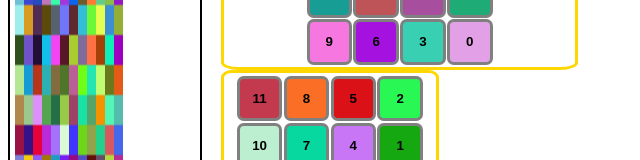
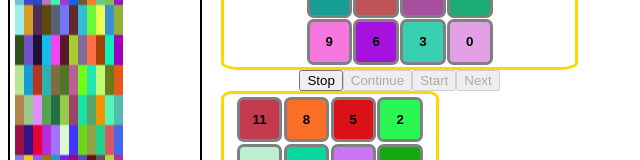
Before and after one commit to mirrorshot/keybow-theme-maker, a Vue app: page / in a window 1280 px wide. Shown: the part 151-311 px from the top of the page, without its empty margins (0-640 px from the left). Built offline with nearby package versions, Linux system fonts and the light colour scheme.

Commit message:
WIP - securing animator and composer at frames file load

```diff
--- a/src/App.vue
+++ b/src/App.vue
@@ -34,6 +34,7 @@
       />
       <div id="animated">
         <animated
+        ref="animated"
         :frames="frames"
         ></animated>
       </div>
@@ -144,14 +145,14 @@ export default {
     }
   },
   methods: {
-    loadFrames(frames) {
-      console.log("loaded new frames", frames);
+    loadFrames(newFrames) {
+      this.$refs.animated.stopAnimationAt0();
+      this.currentFrame = 0;
+      console.log("loaded new frames", newFrames);
       console.log("frames were", this.frames);
-      this.frames.splice(0, this.frames.length);
-      for(let frame in frames) {
-        this.frames.push(frame);
-      }
+      this.frames.splice(0, this.frames.length, newFrames);
       console.log("frames are", this.frames);
+      this.$refs.animated.restartAnimation();
     },
     loadPalette(palette){
       this.composerPalette.splice(0, this.composerPalette.length, palette);
@@ -189,11 +190,9 @@ export default {
     },
     deleteFrame() {
       if (this.frames.length > 1) {
-        //console.log("deleting frame " + this.currentFrame + " of " + this.frames.length);
         this.frames.splice(this.currentFrame, 1);
         if (this.currentFrame === this.frames.length)
           this.currentFrame = this.currentFrame - 1;
-        //console.log("moved to frame " + this.currentFrame + " of " + this.frames.length);
         this.$refs.renderer.render();
       }
     },
--- a/src/components/Animated.vue
+++ b/src/components/Animated.vue
@@ -1,6 +1,22 @@
 <template>
   <div class="animated">
     <keybow :frame="frames[currentFrame]"></keybow>
+    <button
+    @click="stopAnimation"
+    :disabled="!animationRunning"
+    >Stop</button>
+    <button
+    @click="continueAnimation"
+    :disabled="animationRunning"
+    >Continue</button>
+    <button
+    @click="restartAnimation"
+    :disabled="animationRunning"
+    >Start</button>
+    <button
+    @click="animate"
+    :disabled="animationRunning"
+    >Next</button>
   </div>
 </template>
 
@@ -25,16 +41,56 @@ export default {
   },
   data() {
     return {
-      currentFrame: 0
+      currentFrame: 0,
+      animationInterval: null
     };
   },
   mounted() {
-    console.log("Start animation interval with speed: " + this.speed);
-    this.intervalid1 = setInterval(() => {
+    this.animationInterval = setInterval(() => {
       this.currentFrame++;
-      if (this.currentFrame == this.frames.length) this.currentFrame = 0;
+      if (this.currentFrame == this.frames.length)
+        this.currentFrame = 0;
     }, this.speed);
   },
-  computed: {}
+  methods: {
+    animate: function() {
+      this.currentFrame++;
+      if (this.currentFrame >= this.frames.length)
+        this.currentFrame = 0;
+    },
+    stopAnimation() {
+      clearInterval(this.animationInterval);
+      this.animationInterval = null;
+    },
+    stopAnimationAt0() {
+      clearInterval(this.animationInterval);
+      this.animationInterval = null;
+      this.currentFrame = 0;
+    },
+    restartAnimation() {
+      if(this.animationInterval === null) {
+      this.currentFrame = 0;
+      this.animationInterval = setInterval(() => {
+        this.currentFrame++;
+        if (this.currentFrame == this.frames.length)
+          this.currentFrame = 0;
+      }, this.speed);
+      }
+    },
+    continueAnimation() {
+      if(this.animationInterval === null) {
+      this.animationInterval = setInterval(() => {
+        this.currentFrame++;
+        if (this.currentFrame == this.frames.length)
+          this.currentFrame = 0;
+      }, this.speed);
+      }
+    }
+  },
+  computed: {
+    animationRunning() {
+      return this.animationInterval !== null;
+    }
+  }
 };
 </script>
--- a/src/components/SaveAndLoad.vue
+++ b/src/components/SaveAndLoad.vue
@@ -46,7 +46,7 @@ export default {
     methods: {
         loadJson() {
             let reader = new FileReader();
-            reader.onload = function(event) {
+            reader.onload = (event) => {
                 let loaded = JSON.parse(event.target.result);
                 console.log("parsed input", loaded);
                 this.$emit("loading-frames", loaded);
```
